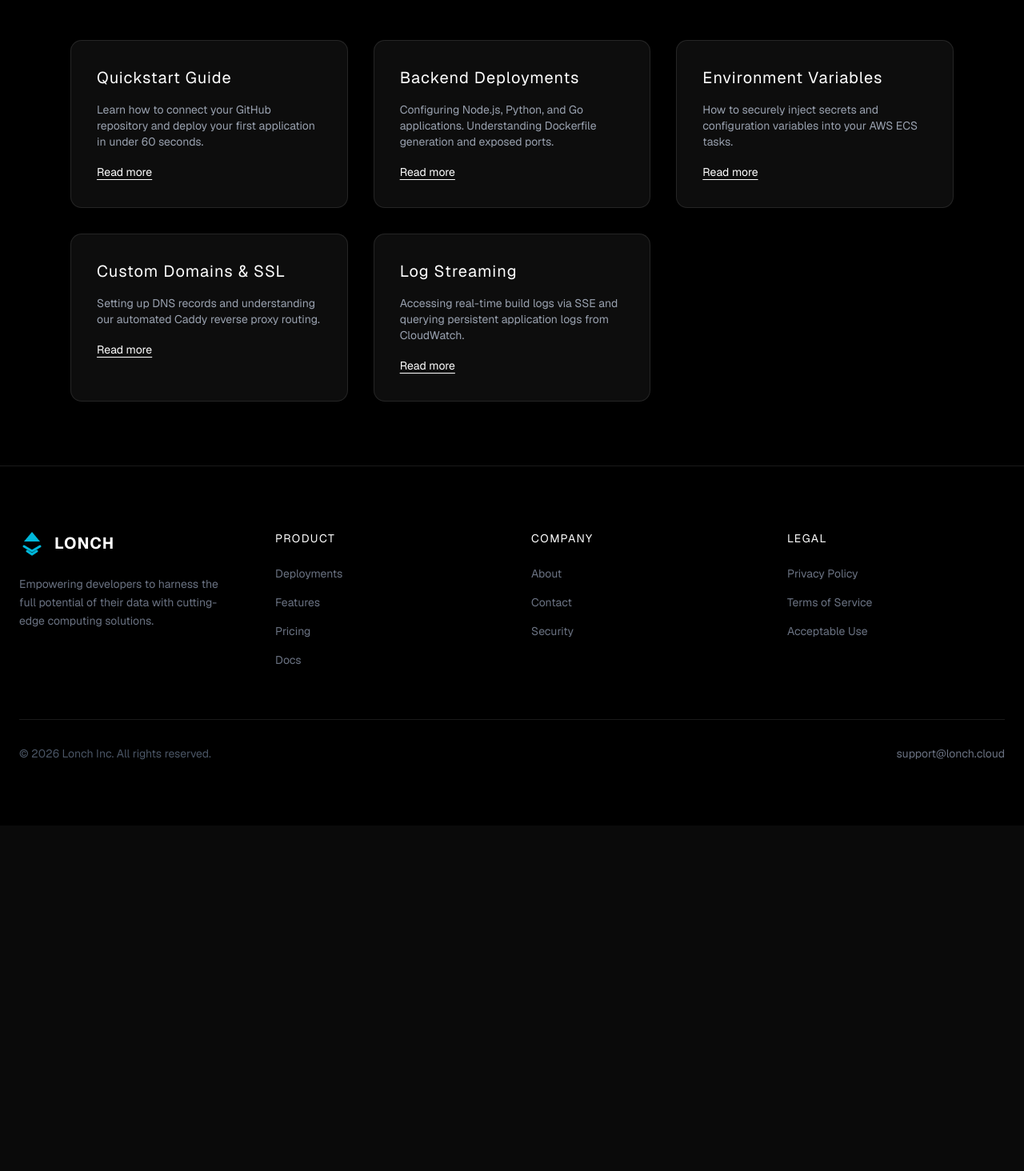
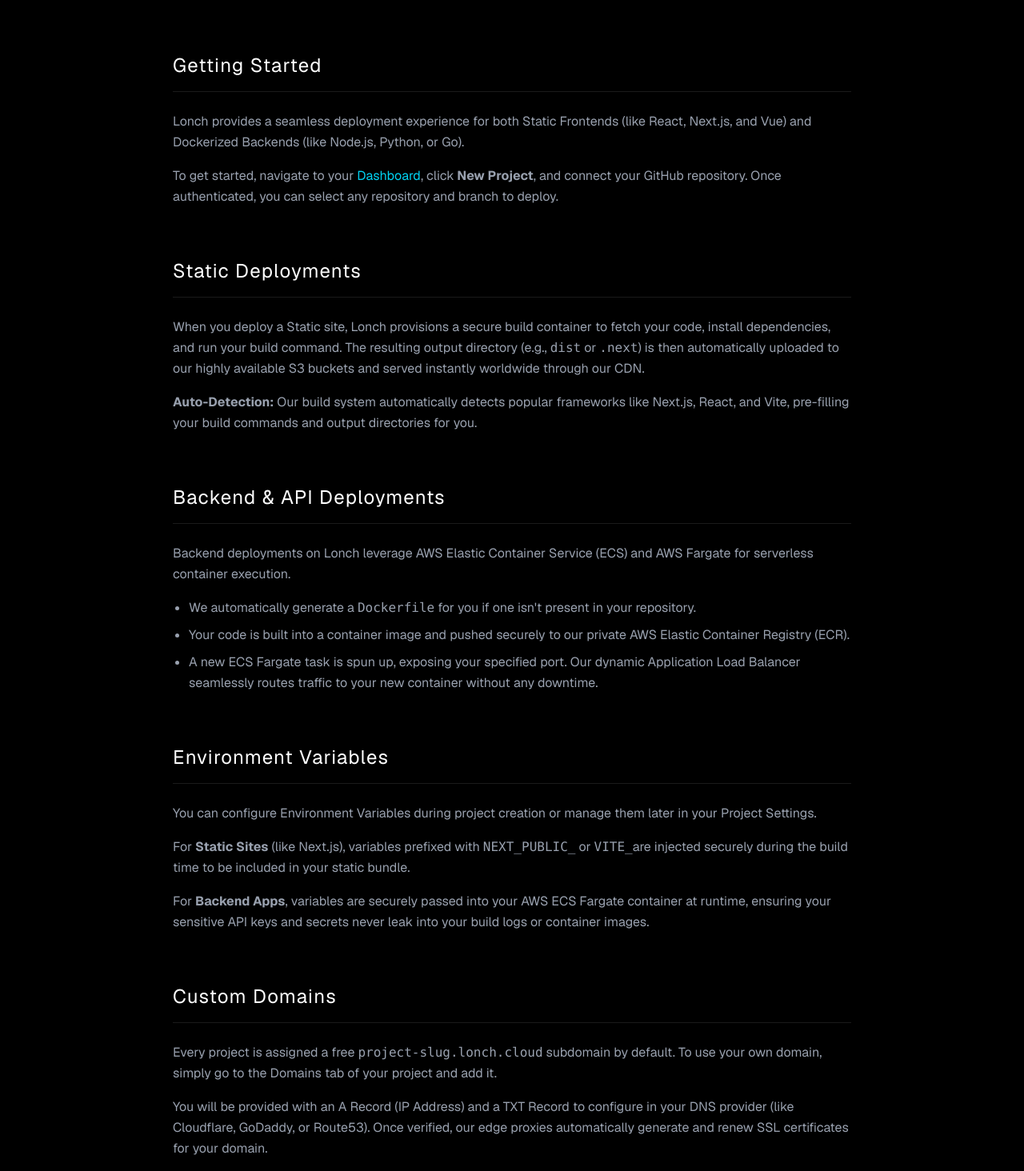
Before and after one commit to iCoderabhishek/Client-Lonch, a Next.js app: page /docs in a window 1280 px wide. Shown: the part 246-1710 px from the top of the page at 80% size. Before the commit the page ends 1278 px from the top, so only its background shows below. Built offline with nearby package versions, Linux system fonts and the light colour scheme; no server answers.

Commit message:
POLISH: add marketing pages for contact, documentation, pricing, deployments, and features

```diff
--- a/app/contact/page.tsx
+++ b/app/contact/page.tsx
@@ -30,7 +30,7 @@
               <p className="mb-6">
                 Looking for custom VPC deployments, dedicated AWS CodeBuild instances, or SLAs?
               </p>
-              <a href="mailto:sales@lonch.cloud" className="text-white hover:underline font-bold">support@lonch.cloud</a>
+              <a href="mailto:sales@lonch.cloud" className="text-white hover:underline font-bold">sales@lonch.cloud</a>
             </div>
           </div>
         </div>
--- a/app/docs/page.tsx
+++ b/app/docs/page.tsx
@@ -1,55 +1,97 @@
 import React from 'react';
 import { Header } from '@/features/landing-page/header';
 import { Footer } from '@/features/landing-page/footer';
+import Link from 'next/link';
 
 export default function DocsPage() {
   return (
     <main className="min-h-screen bg-black">
       <Header />
-      <div className="max-w-6xl mx-auto px-6 pt-32 pb-20 relative z-10">
+      <div className="max-w-4xl mx-auto px-6 pt-32 pb-20 relative z-10">
         <h1 className="text-4xl md:text-5xl font-heading font-bold text-white tracking-widest mb-4 uppercase">
           Documentation
         </h1>
-        <p className="text-gray-400 font-sans text-xl mb-12 max-w-2xl">
+        <p className="text-gray-400 font-sans text-xl mb-16 max-w-2xl">
           Everything you need to know about deploying and scaling your applications on Lonch.
         </p>
 
-        <div className="grid grid-cols-1 md:grid-cols-2 lg:grid-cols-3 gap-8">
+        <div className="space-y-16">
 
-          {/* Quickstart */}
-          <div className="bg-white/5 border border-white/10 p-8 rounded-xl hover:bg-white/10 transition-colors cursor-pointer group">
-            <h2 className="text-xl font-heading text-white mb-4 group-hover:text-gray-300">Quickstart Guide</h2>
-            <p className="text-gray-400 font-sans text-sm mb-4">Learn how to connect your GitHub repository and deploy your first application in under 60 seconds.</p>
-            <span className="text-white font-sans text-sm underline underline-offset-4">Read more</span>
-          </div>
+          <section id="getting-started" className="scroll-mt-32">
+            <h2 className="text-2xl font-heading text-white mb-6 border-b border-white/10 pb-4">Getting Started</h2>
+            <div className="space-y-4 text-gray-400 font-sans leading-relaxed">
+              <p>
+                Lonch provides a seamless deployment experience for both Static Frontends (like React, Next.js, and Vue)
+                and Dockerized Backends (like Node.js, Python, or Go).
+              </p>
+              <p>
+                To get started, navigate to your <Link href="/dashboard" className="text-cyan-400 hover:underline">Dashboard</Link>, click
+                <strong> New Project</strong>, and connect your GitHub repository. Once authenticated,
+                you can select any repository and branch to deploy.
+              </p>
+            </div>
+          </section>
 
-          {/* Backend Deployments */}
-          <div className="bg-white/5 border border-white/10 p-8 rounded-xl hover:bg-white/10 transition-colors cursor-pointer group">
-            <h2 className="text-xl font-heading text-white mb-4 group-hover:text-gray-300">Backend Deployments</h2>
-            <p className="text-gray-400 font-sans text-sm mb-4">Configuring Node.js, Python, and Go applications. Understanding Dockerfile generation and exposed ports.</p>
-            <span className="text-white font-sans text-sm underline underline-offset-4">Read more</span>
-          </div>
+          <section id="static-deployments" className="scroll-mt-32">
+            <h2 className="text-2xl font-heading text-white mb-6 border-b border-white/10 pb-4">Static Deployments</h2>
+            <div className="space-y-4 text-gray-400 font-sans leading-relaxed">
+              <p>
+                When you deploy a Static site, Lonch provisions a secure build container to fetch your code, install dependencies,
+                and run your build command. The resulting output directory (e.g., <code>dist</code> or <code>.next</code>) is then
+                automatically uploaded to our highly available S3 buckets and served instantly worldwide through our CDN.
+              </p>
+              <p>
+                <strong>Auto-Detection:</strong> Our build system automatically detects popular frameworks like Next.js, React, and Vite,
+                pre-filling your build commands and output directories for you.
+              </p>
+            </div>
+          </section>
 
-          {/* Environment Variables */}
-          <div className="bg-white/5 border border-white/10 p-8 rounded-xl hover:bg-white/10 transition-colors cursor-pointer group">
-            <h2 className="text-xl font-heading text-white mb-4 group-hover:text-gray-300">Environment Variables</h2>
-            <p className="text-gray-400 font-sans text-sm mb-4">How to securely inject secrets and configuration variables into your AWS ECS tasks.</p>
-            <span className="text-white font-sans text-sm underline underline-offset-4">Read more</span>
-          </div>
+          <section id="backend-deployments" className="scroll-mt-32">
+            <h2 className="text-2xl font-heading text-white mb-6 border-b border-white/10 pb-4">Backend & API Deployments</h2>
+            <div className="space-y-4 text-gray-400 font-sans leading-relaxed">
+              <p>
+                Backend deployments on Lonch leverage AWS Elastic Container Service (ECS) and AWS Fargate for serverless container execution.
+              </p>
+              <ul className="list-disc pl-5 space-y-2 mt-4">
+                <li>We automatically generate a <code>Dockerfile</code> for you if one isn't present in your repository.</li>
+                <li>Your code is built into a container image and pushed securely to our private AWS Elastic Container Registry (ECR).</li>
+                <li>A new ECS Fargate task is spun up, exposing your specified port. Our dynamic Application Load Balancer seamlessly routes traffic to your new container without any downtime.</li>
+              </ul>
+            </div>
+          </section>
 
-          {/* Custom Domains */}
-          <div className="bg-white/5 border border-white/10 p-8 rounded-xl hover:bg-white/10 transition-colors cursor-pointer group">
-            <h2 className="text-xl font-heading text-white mb-4 group-hover:text-gray-300">Custom Domains & SSL</h2>
-            <p className="text-gray-400 font-sans text-sm mb-4">Setting up DNS records and understanding our automated Caddy reverse proxy routing.</p>
-            <span className="text-white font-sans text-sm underline underline-offset-4">Read more</span>
-          </div>
+          <section id="environment-variables" className="scroll-mt-32">
+            <h2 className="text-2xl font-heading text-white mb-6 border-b border-white/10 pb-4">Environment Variables</h2>
+            <div className="space-y-4 text-gray-400 font-sans leading-relaxed">
+              <p>
+                You can configure Environment Variables during project creation or manage them later in your Project Settings.
+              </p>
+              <p>
+                For <strong>Static Sites</strong> (like Next.js), variables prefixed with <code>NEXT_PUBLIC_</code> or <code>VITE_</code>
+                are injected securely during the build time to be included in your static bundle.
+              </p>
+              <p>
+                For <strong>Backend Apps</strong>, variables are securely passed into your AWS ECS Fargate container at runtime, ensuring
+                your sensitive API keys and secrets never leak into your build logs or container images.
+              </p>
+            </div>
+          </section>
 
-          {/* Log Streaming */}
-          <div className="bg-white/5 border border-white/10 p-8 rounded-xl hover:bg-white/10 transition-colors cursor-pointer group">
-            <h2 className="text-xl font-heading text-white mb-4 group-hover:text-gray-300">Log Streaming</h2>
-            <p className="text-gray-400 font-sans text-sm mb-4">Accessing real-time build logs via SSE and querying persistent application logs from CloudWatch.</p>
-            <span className="text-white font-sans text-sm underline underline-offset-4">Read more</span>
-          </div>
+          <section id="custom-domains" className="scroll-mt-32">
+            <h2 className="text-2xl font-heading text-white mb-6 border-b border-white/10 pb-4">Custom Domains</h2>
+            <div className="space-y-4 text-gray-400 font-sans leading-relaxed">
+              <p>
+                Every project is assigned a free <code>project-slug.lonch.cloud</code> subdomain by default.
+                To use your own domain, simply go to the Domains tab of your project and add it.
+              </p>
+              <p>
+                You will be provided with an A Record (IP Address) and a TXT Record to configure in your DNS provider
+                (like Cloudflare, GoDaddy, or Route53). Once verified, our edge proxies automatically generate and renew
+                SSL certificates for your domain.
+              </p>
+            </div>
+          </section>
 
         </div>
       </div>
--- /dev/null
+++ b/app/features/page.tsx
@@ -0,0 +1,67 @@
+import React from 'react';
+import { Header } from '@/features/landing-page/header';
+import { Footer } from '@/features/landing-page/footer';
+import { Server, Globe, Shield, Activity, GitBranch } from 'lucide-react';
+
+export default function FeaturesPage() {
+  return (
+    <main className="min-h-screen bg-black">
+      <Header />
+      <div className="max-w-6xl mx-auto px-6 pt-32 pb-20 relative z-10">
+        <div className="text-center mb-24">
+          <h1 className="text-4xl md:text-5xl font-heading font-bold text-white tracking-widest mb-6 uppercase">
+            Platform Features
+          </h1>
+          <p className="text-gray-400 font-sans text-xl max-w-2xl mx-auto">
+            Everything you need to build, deploy, and scale modern web applications and APIs.
+          </p>
+        </div>
+
+        <div className="grid grid-cols-1 md:grid-cols-2 lg:grid-cols-3 gap-8">
+
+          <div className="bg-white/5 border border-white/10 p-8 rounded-2xl hover:border-white/30 transition-colors">
+            <Globe className="w-10 h-10 text-cyan-400 mb-6" />
+            <h3 className="text-xl font-heading text-white mb-3">Global CDN for Static Sites</h3>
+            <p className="text-gray-400 font-sans leading-relaxed">
+              Deploy React, Next.js, and Vue apps in seconds. We instantly push your static assets to highly available S3 buckets distributed through our edge network.
+            </p>
+          </div>
+
+          <div className="bg-white/5 border border-white/10 p-8 rounded-2xl hover:border-white/30 transition-colors">
+            <Server className="w-10 h-10 text-cyan-400 mb-6" />
+            <h3 className="text-xl font-heading text-white mb-3">Serverless AWS Backends</h3>
+            <p className="text-gray-400 font-sans leading-relaxed">
+              We compile your backend into Docker images and deploy them onto AWS ECS Fargate, scaling your API workloads infinitely with zero server maintenance.
+            </p>
+          </div>
+
+          <div className="bg-white/5 border border-white/10 p-8 rounded-2xl hover:border-white/30 transition-colors">
+            <GitBranch className="w-10 h-10 text-cyan-400 mb-6" />
+            <h3 className="text-xl font-heading text-white mb-3">Branch Deployments</h3>
+            <p className="text-gray-400 font-sans leading-relaxed">
+              Select any branch from your GitHub repository to deploy. Instantly fetch the latest commits and trigger isolated builds without affecting production.
+            </p>
+          </div>
+
+          <div className="bg-white/5 border border-white/10 p-8 rounded-2xl hover:border-white/30 transition-colors">
+            <Activity className="w-10 h-10 text-cyan-400 mb-6" />
+            <h3 className="text-xl font-heading text-white mb-3">Live Log Streaming</h3>
+            <p className="text-gray-400 font-sans leading-relaxed">
+              Watch your builds execute in real-time through Server-Sent Events (SSE). Monitor your Docker container startup processes straight from the dashboard.
+            </p>
+          </div>
+
+          <div className="bg-white/5 border border-white/10 p-8 rounded-2xl hover:border-white/30 transition-colors">
+            <Shield className="w-10 h-10 text-cyan-400 mb-6" />
+            <h3 className="text-xl font-heading text-white mb-3">Automated SSL & Domains</h3>
+            <p className="text-gray-400 font-sans leading-relaxed">
+              Bring your own custom domain. We automatically manage verification, DNS propagation checks, and SSL certificate provisioning via Let's Encrypt.
+            </p>
+          </div>
+
+        </div>
+      </div>
+      <Footer />
+    </main>
+  );
+}
```
Also changed, not shown: app/deployments/page.tsx (added, +69 -0 lines), app/pricing/page.tsx (+5 -4 lines).
